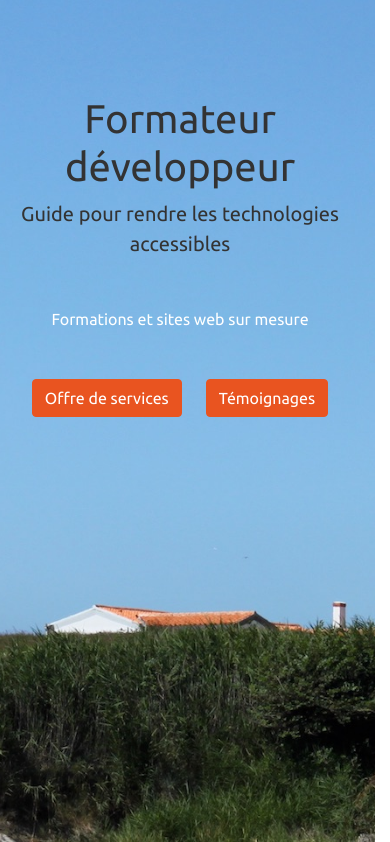
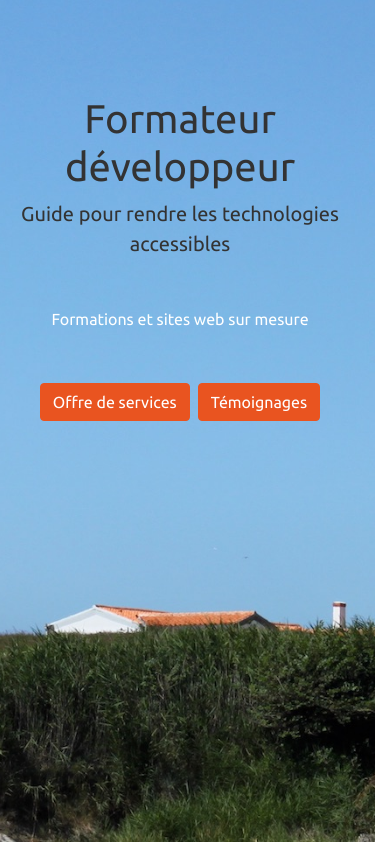
Before and after one commit to cgallitre/p5, a Symfony app: template templates/home.html.twig in a window 390 px wide. Shown: the part 56-898 px from the top of the page. Run offline with Twig, Linux system fonts and the light colour scheme; the template is opened without the code that fills it, so the values that code supplies are empty; some libraries are stand-ins or nearby versions.

Commit message:
Bug responsive iPhone 6

```diff
--- a/templates/base.html.twig
+++ b/templates/base.html.twig
@@ -3,7 +3,7 @@
 
 <head>
     <meta charset="UTF-8">
-    <meta name="viewport" content="width=device-width, initial-scale=1.1">
+    <meta name="viewport" content="width=device-width, initial-scale=1.0">
     <link rel="stylesheet" href="/css/bootstrap.min.css">
     <link rel="stylesheet" href="/css/style.css">
     <script src="/js/all.min.js"></script>
--- a/templates/home.html.twig
+++ b/templates/home.html.twig
@@ -9,19 +9,19 @@ Formateur développeur à Tours (37)
 {% endblock %}
 
 {% block body %}
-
-<div class="col p-0 p-0">
+<div class="row p-0 p-0 no-gutters">
+    <div class="col">
         <!-- slider -->
-    <div class="row vw-100 vh-100" id="slider">
+        <div class="row vh-100 vw-100" id="slider">
             <div class="col text-center pt-5">
                 <h1 class="display-5 pt-5 reveal-1">Formateur développeur</h1>
                 <p class="lead reveal-2">Guide pour rendre les technologies accessibles</p>
                 <p class="reveal-3 my-5 text-white">Formations et sites web sur mesure</p>
-            <div class="d-flex flex-row mt-5 justify-content-center">
-                <p class="reveal-4 mb-1 mr-4">
+                <div class="d-flex flex-md-row mt-5 justify-content-center">
+                    <p class="reveal-4 m-1">
                         <a class="btn btn-primary btn-md" href="#services_homepage" role="button">Offre de services</a>
                     </p>
-                <p class="reveal-4">
+                    <p class="reveal-4 m-1">
                         <a class="btn btn-primary btn-md" href="#testimonial_homepage" role="button">Témoignages</a>
                     </p>
                 </div>
@@ -69,7 +69,8 @@ Formateur développeur à Tours (37)
                                     avec PHP/Symfony et les applications de gestion avec Windev ou Excel VBA.
                                 </p>
                                 <p class="text-center py-3 reveal-3">
-                                <a class="btn btn-primary text-center" href="{{ path('homepage') }}#portfolio_homepage">
+                                    <a class="btn btn-primary text-center"
+                                        href="{{ path('homepage') }}#portfolio_homepage">
                                         Exemples de réalisations</a>
                                 </p>
                             </div>
@@ -178,11 +179,13 @@ Formateur développeur à Tours (37)
                     <!-- end Carousel -->
                 </div>
                 <p class="text-center py-3 reveal-3">
-                <a class="btn btn-primary text-center" href="{{ path('training_index') }}">Programme de formations</a>
+                    <a class="btn btn-primary text-center" href="{{ path('training_index') }}">Programme de
+                        formations</a>
                 </p>
             </div>
         </div>
         <!-- End testimonials -->
+    </div>
 </div>
 {% endblock %}
 
--- a/templates/portfolio/_list.html.twig
+++ b/templates/portfolio/_list.html.twig
@@ -4,7 +4,7 @@
         <div class="card-body">
             <h6 class="card-title">{{ portfolio.technology }}</h6>
         </div>
-        <img style="width: 318px; display: block;" src="{{ vich_uploader_asset(portfolio, 'imageFile') }}"
+        <img style="width: auto; max-height: 200px;" src="{{ vich_uploader_asset(portfolio, 'imageFile') }}"
             alt="Illustration du projet {{ portfolio.title}}">
         <div class="card-body">
             <p class="card-text">{{ portfolio.description | raw }}</p>
```
Also changed, not shown: public/css/animations.css (indentation only). Lines whose indentation alone changed are shown as unchanged.
